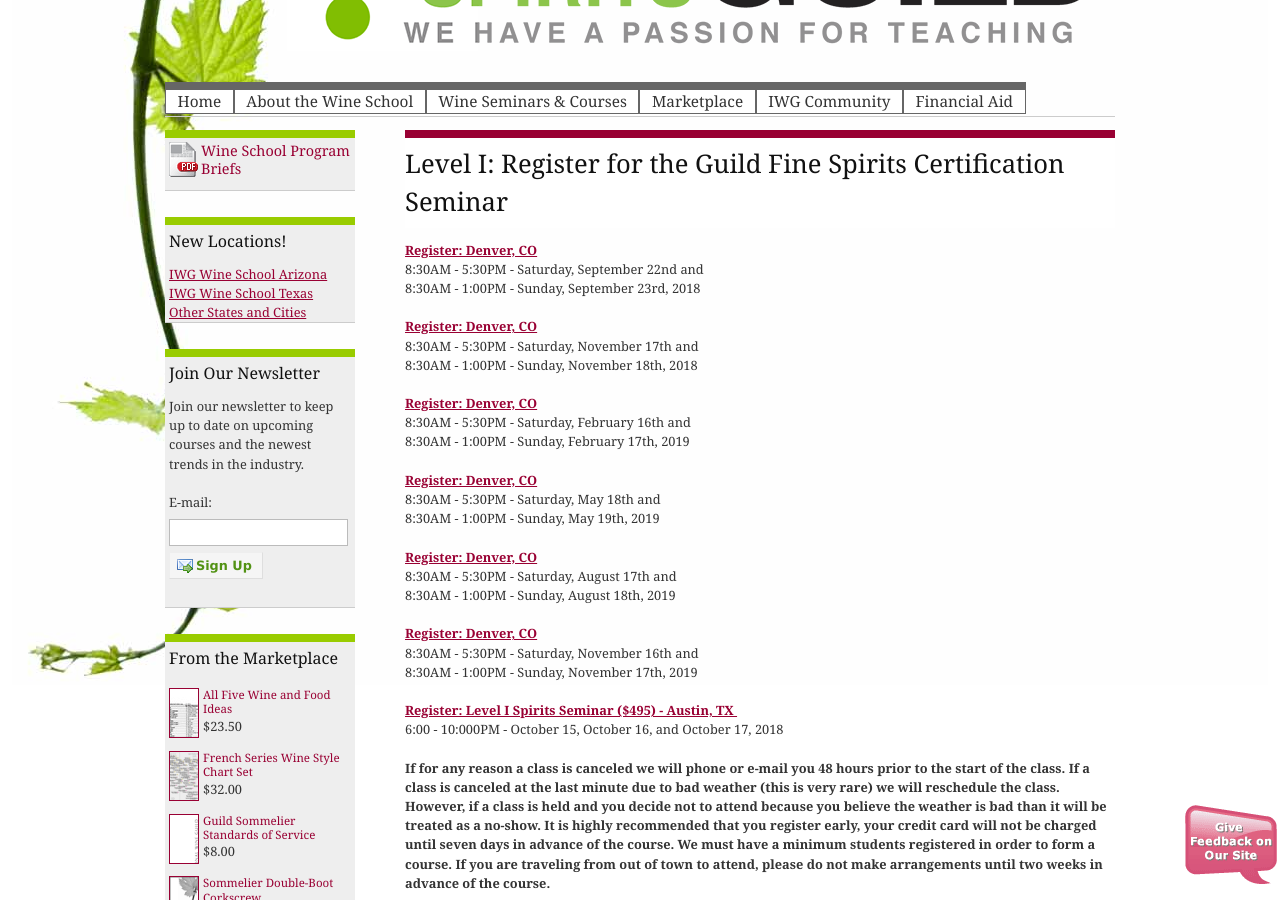
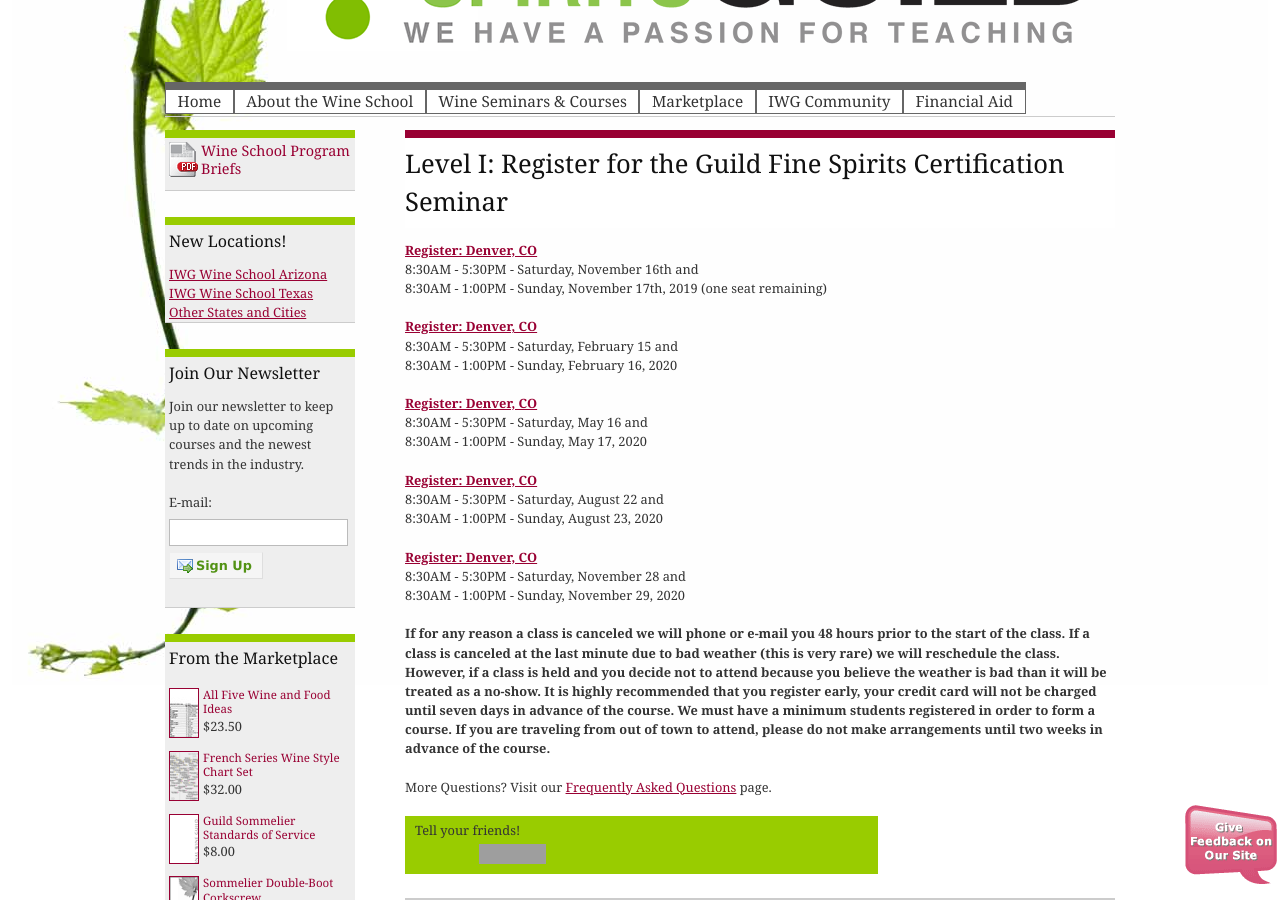
Before and after one commit to CKDev/internationalwineguild.com, a Jekyll site: the page built from level-i-register-for-the-guild-fine-spirits-certification-seminar.html, in a window 1280 px wide and 900 px high, scrolled down 295 px. Built offline with Jekyll 4.4.1, drawn with Linux system fonts in a browser that asks for light colours; a script that is not in the unit is left out; comment, search, counter and statistics services are not loaded; grey boxes are pictures that could not be loaded.

Commit message:
Update level-i-register-for-the-guild-fine-spirits-certification-seminar.html

```diff
--- a/level-i-register-for-the-guild-fine-spirits-certification-seminar.html
+++ b/level-i-register-for-the-guild-fine-spirits-certification-seminar.html
@@ -1,44 +1,45 @@
 ---
 layout: default
-permalink: "/level-i-register-for-the-guild-fine-spirits-certification-seminar"
+permalink: "/level-i-register-for-the-guild-fine-spirits-seminar"
 ---
 
 <h1>Level I: Register for the Guild Fine Spirits Certification Seminar</h1>
+
 <p><a class="ga-track"
-    href="http://ww4.aitsafe.com/cf/add.cfm?userid=6714687&amp;product=Spirits+Certification+Denver++-++9/22-23/2018&amp;price=495&amp;return=www.internationalwineguild.com/level-i-register-for-the-guild-fine-spirits-certification-seminar"><strong>Register:
-      Denver, CO<br>
-    </strong></a>8:30AM - 5:30PM - Saturday, September 22nd and<br>
-  8:30AM - 1:00PM - Sunday, September 23rd, 2018</p>
-<p><a class="ga-track"
-    href="http://ww4.aitsafe.com/cf/add.cfm?userid=6714687&amp;product=Spirits+Certification+Denver++-++11/17-18/2018&amp;price=495&amp;return=www.internationalwineguild.com/level-i-register-for-the-guild-fine-spirits-certification-seminar"><strong>Register:
-      Denver, CO<br>
-    </strong></a>8:30AM - 5:30PM - Saturday, November 17th and<br>
-  8:30AM - 1:00PM - Sunday, November 18th, 2018</p>
-<p><a class="ga-track"
-    href="http://ww4.aitsafe.com/cf/add.cfm?userid=6714687&amp;product=Spirits+Certification+Denver++-++2/16-17/2019&amp;price=495&amp;return=www.internationalwineguild.com/level-i-register-for-the-guild-fine-spirits-certification-seminar"><strong>Register:
-      Denver, CO<br>
-    </strong></a>8:30AM - 5:30PM - Saturday, February 16th and<br>
-  8:30AM - 1:00PM - Sunday, February 17th, 2019</p>
-<p><a class="ga-track"
-    href="http://ww4.aitsafe.com/cf/add.cfm?userid=6714687&amp;product=Spirits+Certification+Denver++-++5/18-19/2019&amp;price=495&amp;return=www.internationalwineguild.com/level-i-register-for-the-guild-fine-spirits-certification-seminar"><strong>Register:
-      Denver, CO<br>
-    </strong></a>8:30AM - 5:30PM - Saturday, May 18th and<br>
-  8:30AM - 1:00PM - Sunday, May 19th, 2019</p>
-<p><a class="ga-track"
-    href="http://ww4.aitsafe.com/cf/add.cfm?userid=6714687&amp;product=Spirits+Certification+Denver++-++8/17-18/2019&amp;price=495&amp;return=www.internationalwineguild.com/level-i-register-for-the-guild-fine-spirits-certification-seminar"><strong>Register:
-      Denver, CO<br>
-    </strong></a>8:30AM - 5:30PM - Saturday, August 17th and<br>
-  8:30AM - 1:00PM - Sunday, August 18th, 2019</p>
-<p><a class="ga-track"
-    href="http://ww4.aitsafe.com/cf/add.cfm?userid=6714687&amp;product=Spirits+Certification+Denver++-++11/16-17/2019&amp;price=495&amp;return=www.internationalwineguild.com/level-i-register-for-the-guild-fine-spirits-certification-seminar"><strong>Register:
+    href="http://ww4.aitsafe.com/cf/add.cfm?userid=6714687&amp;product=Level+1+Spirits+Seminar+Denver++-++11/16-17/2019&amp;price=495&amp;return=www.internationalwineguild.com/level-i-register-for-the-guild-fine-spirits-certification-seminar"><strong>Register:
       Denver, CO<br>
     </strong></a>8:30AM - 5:30PM - Saturday, November 16th and<br>
-  8:30AM - 1:00PM - Sunday, November 17th, 2019</p>
+  8:30AM - 1:00PM - Sunday, November 17th, 2019 (one seat remaining)
+</p>
 
 <p><a class="ga-track"
-    href="http://ww4.aitsafe.com/cf/add.cfm?userid=6714687&amp;product=Level+1+Spirits+Certification+Austin++-++10/15-17/2018&amp;price=495&amp;return=www.internationalwineguild.com/texas-wine-school"><strong>Register:
-      Level I Spirits Seminar ($495) - Austin, TX&nbsp;<br>
-    </strong></a>6:00 - 10:000PM - October 15, October 16, and October 17, 2018</p>
+    href="http://ww4.aitsafe.com/cf/add.cfm?userid=6714687&amp;product=Level+1+Spirits+Seminar+Denver++-++02/15-16/2020&amp;price=495&amp;return=www.internationalwineguild.com/level-i-register-for-the-guild-fine-spirits-certification-seminar"><strong>Register:
+      Denver, CO<br>
+    </strong></a>8:30AM - 5:30PM - Saturday, February 15 and<br>
+  8:30AM - 1:00PM - Sunday, February 16, 2020
+</p>
+
+<p><a class="ga-track"
+    href="http://ww4.aitsafe.com/cf/add.cfm?userid=6714687&amp;product=Level+1+Spirits+Seminar+Denver++-++05/16-17/2020&amp;price=495&amp;return=www.internationalwineguild.com/level-i-register-for-the-guild-fine-spirits-certification-seminar"><strong>Register:
+      Denver, CO<br>
+    </strong></a>8:30AM - 5:30PM - Saturday, May 16 and<br>
+  8:30AM - 1:00PM - Sunday, May 17, 2020
+</p>
+
+<p><a class="ga-track"
+    href="http://ww4.aitsafe.com/cf/add.cfm?userid=6714687&amp;product=Level+1+Spirits+Seminar+Denver++-++08/22-23/2020&amp;price=495&amp;return=www.internationalwineguild.com/level-i-register-for-the-guild-fine-spirits-certification-seminar"><strong>Register:
+      Denver, CO<br>
+    </strong></a>8:30AM - 5:30PM - Saturday, August 22 and<br>
+  8:30AM - 1:00PM - Sunday, August 23, 2020
+</p>
+
+<p><a class="ga-track"
+    href="http://ww4.aitsafe.com/cf/add.cfm?userid=6714687&amp;product=Level+1+Spirits+Seminar+Denver++-++11/28-29/2020&amp;price=495&amp;return=www.internationalwineguild.com/level-i-register-for-the-guild-fine-spirits-certification-seminar"><strong>Register:
+      Denver, CO<br>
+    </strong></a>8:30AM - 5:30PM - Saturday, November 28 and<br>
+  8:30AM - 1:00PM - Sunday, November 29, 2020
+</p>
+
 <p><strong>If for any reason a class is canceled we will phone or e-mail you 48 hours prior to the start of the class.
     If a class is canceled at the last minute due to bad weather (this is very rare) we will reschedule the class.
     However, if a class is held and you decide not to attend because you believe the weather is bad than it will be
```
